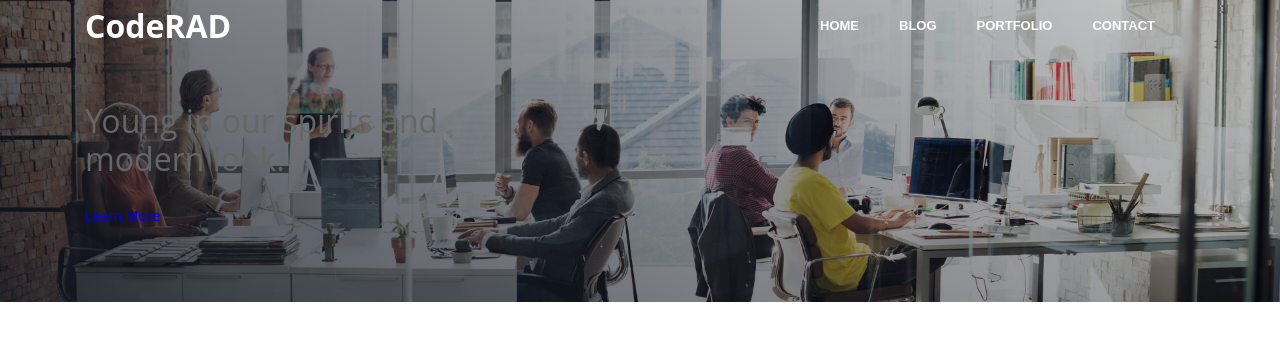
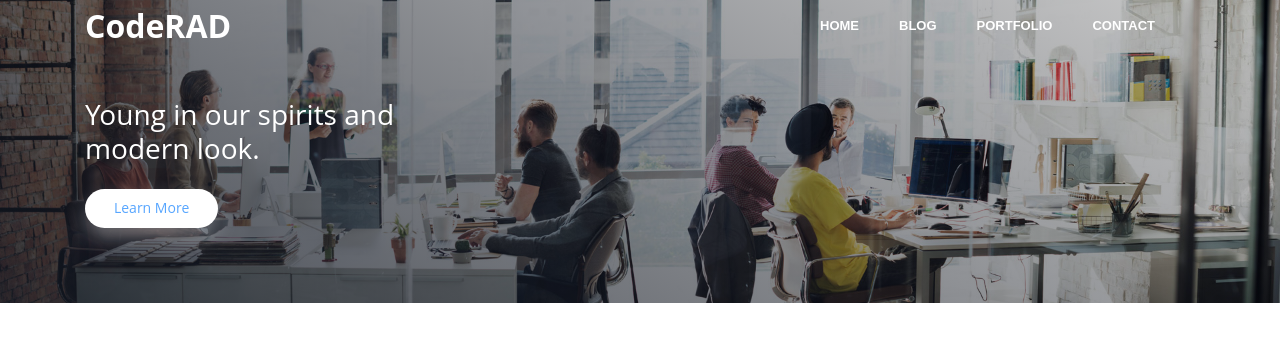
Before and after one commit to HaydenESmith/codeRad, a plain HTML site: page index.html in a window 1280 px wide. Drawn offline with Linux system fonts and the light colour scheme.

```diff
--- a/CSS/default.css
+++ b/CSS/default.css
@@ -46,7 +46,7 @@
 }
 
 h2 {
-    font-size: 2rem;
+    font-size: 1.75rem;
     font-weight: 500;
     line-height: 1.2;
 }
@@ -66,6 +66,26 @@
     margin-right: auto;
 }
 
+.btn {
+    display: inline-block;
+    font-weight: 400;
+    color: var(--font-color-dark);
+    text-align: center;
+    cursor: pointer;
+    user-select: none;
+    background-color: transparent;
+    border: 1px solid transparent;
+    padding: 0.475rem 1.75rem;
+    border-radius: 1.25rem;
+    transition: ease-in-out 0.3s;
+}
+
+.btn-white {
+    background-color: var(--white);
+    color: var(--font-color-link);
+    box-shadow: 0px 10px 20px rgba(255, 255, 255, 0.35);
+}
+
 @media (min-width: 1200px) {
     .container {
         max-width: 1140px;
--- a/CSS/styles.css
+++ b/CSS/styles.css
@@ -30,6 +30,16 @@
     color: var(--white);
 }
 
+.nav-link a {
+    color: var(--white);
+    font-size: 0.8125rem;
+    font-weight: 600;
+    font-family: "Hind", sans-serif;
+    text-transform: uppercase;
+    margin-right: 2.5rem;
+    line-height: 1.25rem;
+}
+
 .bg-header {
     background-image: url(../assets/images/bg-header-1.jpg);
     background-color: var(--footer);
@@ -58,12 +68,7 @@
     content: "";
 }
 
-.nav-link a {
+.hero-header {
     color: var(--white);
-    font-size: 0.8125rem;
-    font-weight: 600;
-    font-family: "Hind", sans-serif;
-    text-transform: uppercase;
-    margin-right: 2.5rem;
-    line-height: 1.25rem;
+    font-size: 1.75rem;
 }
--- a/index.html
+++ b/index.html
@@ -42,7 +42,7 @@
                     <h2 class="hero-header">
                         Young in our spirits and<br> modern look.
                     </h2>
-                    <a href="#">Learn More</a>
+                    <a class="btn btn-white" href="#">Learn More</a>
                 </div>
             </div>
         </header>
```
